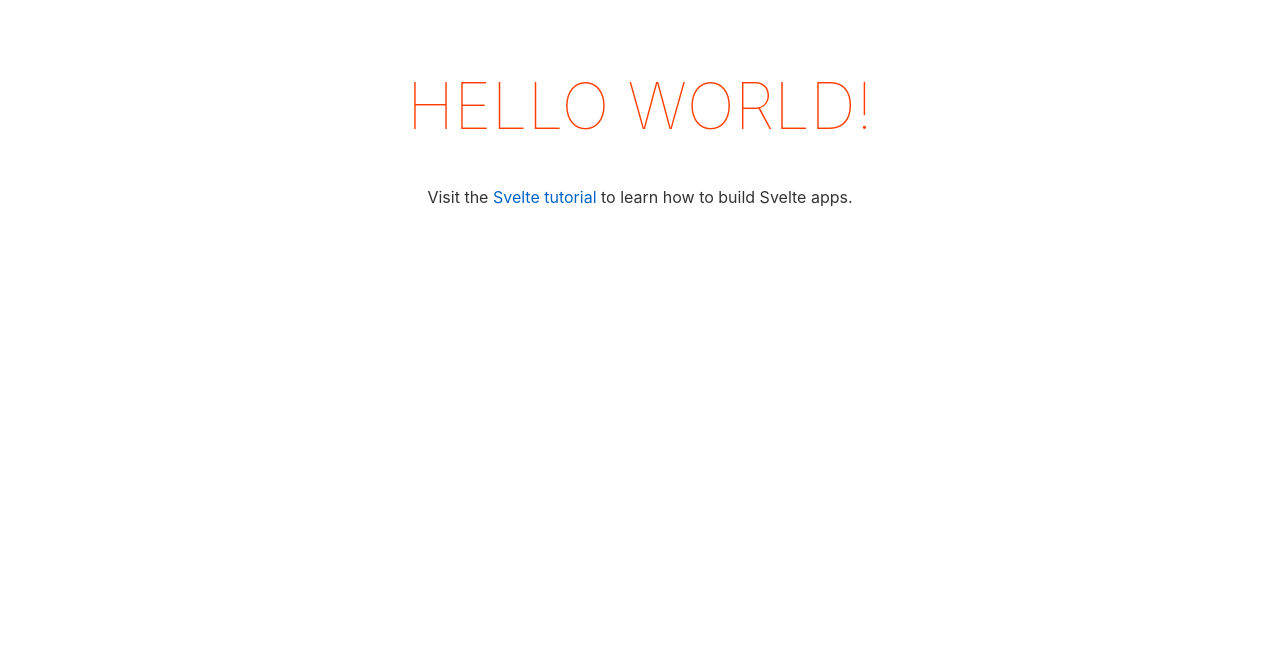
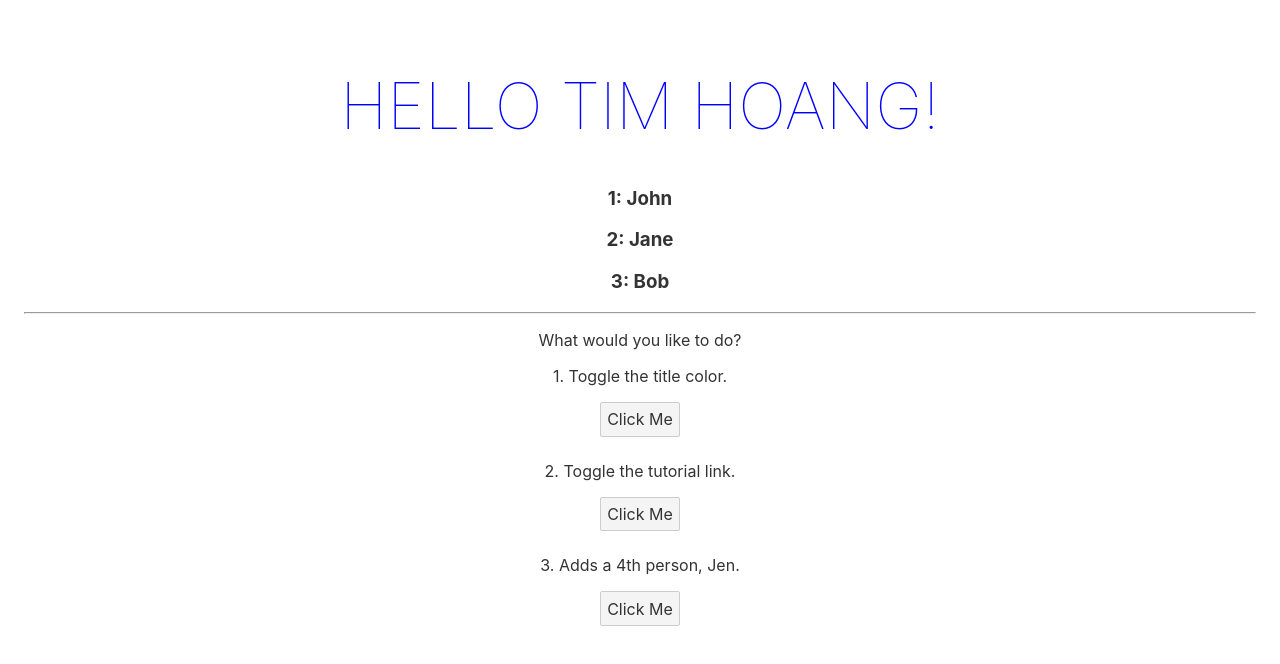
Before and after one commit to timOTdev/feedback_app, a Svelte app: page / in a window 1280 px wide. Shown: the top 664 px of the page. Built offline with nearby package versions, Linux system fonts and the light colour scheme.

Commit message:
Add svelte syntax basics

```diff
--- a/src/App.svelte
+++ b/src/App.svelte
@@ -1,10 +1,66 @@
 <script>
-	export let name;
+	// Defined values
+	let firstName = 'Tim';
+	let lastName = 'Hoang';
+	let color = 'blue';
+	let showText = false;
+	let users = [
+		{
+			id: '1',
+			name: 'John'
+		},
+		{
+			id: '2',
+			name: 'Jane'
+		},
+		{
+			id: '3',
+			name: 'Bob'
+		},
+	]
+
+	// Reactive values
+	$: name = firstName + ' ' + lastName
+
+	// Functions
+	const toggleTitle = () => {
+		color = color === 'blue' ? 'red' : 'blue'
+	}
+	const toggleText = () => {
+		showText = !showText
+	}
+	const addUser = () => {
+		users = [...users, { id: '4', name: 'Jen'}]
+	}
 </script>
 
 <main>
-	<h1>Hello {name}!</h1>
-	<p>Visit the <a href="https://svelte.dev/tutorial">Svelte tutorial</a> to learn how to build Svelte apps.</p>
+	<!-- Title -->
+	<h1 style="color: {color}">Hello {name}!</h1>
+
+	<!-- Loops -->
+	<!-- Set the loop key in the parentheses. -->
+	{#each users as user (user.id)}
+		<h3>{user.id}: {user.name}</h3>
+	{/each}
+
+	<hr />
+
+	<!-- Conditional Rendering -->
+	{#if showText}
+		<p>Visit the <a href="https://svelte.dev/tutorial">Svelte tutorial</a> to learn how to build Svelte apps.</p>
+	{:else}
+		<p>What would you like to do?</p>
+	{/if}
+
+	<!-- Events -->
+	<!-- Can also write anonymous functions on the button. IE () => color = 'red' -->
+	<p>1. Toggle the title color.</p>
+	<button on:click={toggleTitle}>Click Me</button>
+	<p>2. Toggle the tutorial link.</p>
+	<button on:click={toggleText}>Click Me</button>
+	<p>3. Adds a 4th person, Jen.</p>
+	<button on:click={addUser}>Click Me</button>
 </main>
 
 <style>
--- a/src/main.js
+++ b/src/main.js
@@ -1,10 +1,7 @@
 import App from './App.svelte';
 
 const app = new App({
-	target: document.body,
-	props: {
-		name: 'world'
-	}
+  target: document.body,
 });
 
 export default app;
```
Also changed, not shown: 2 other files (tests, documents, lock files or other folders).
